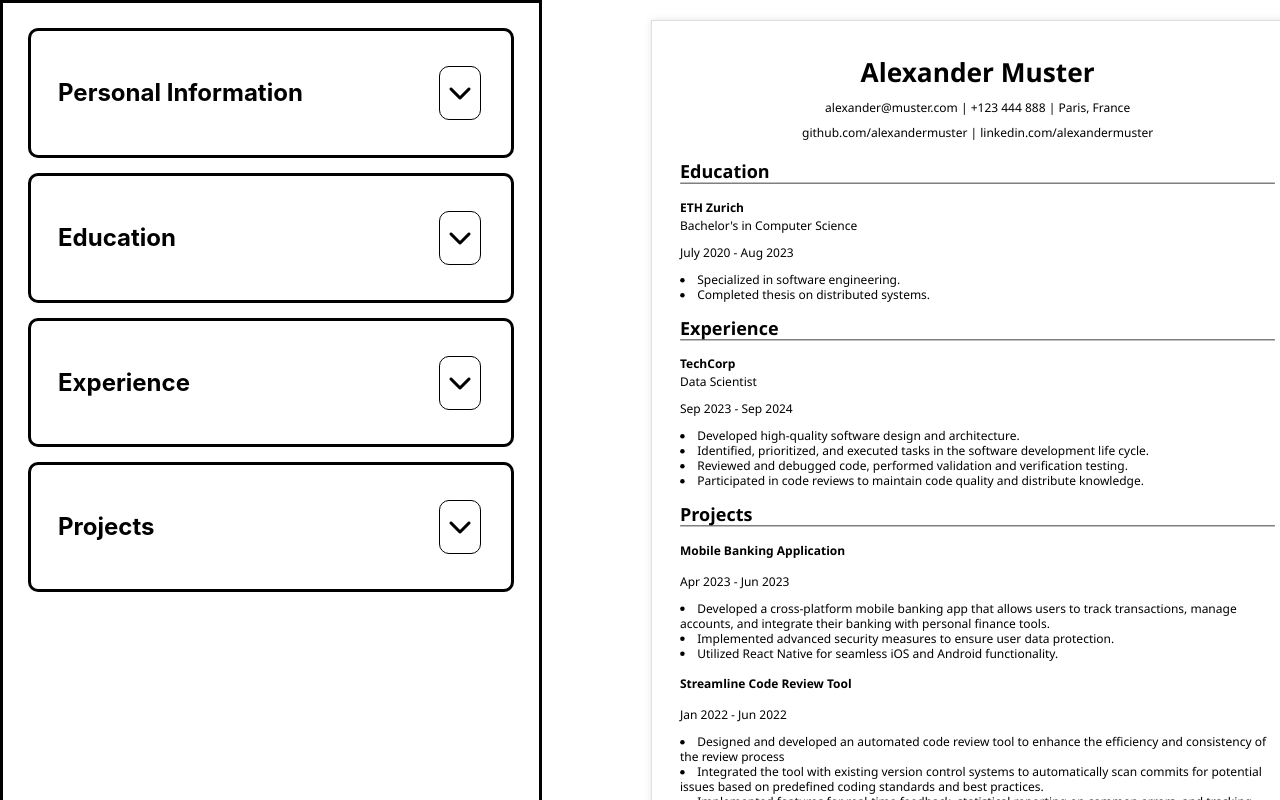
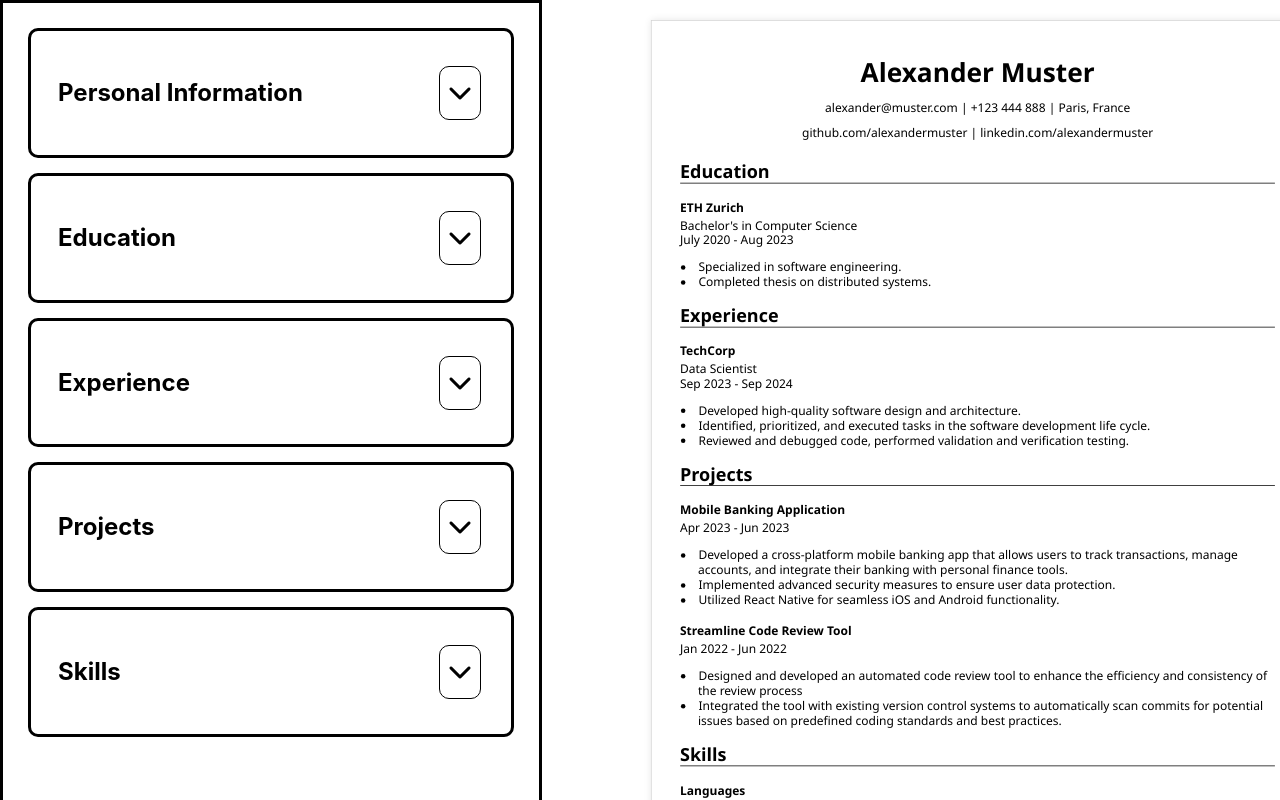
Before and after one commit to anlegi/cv_app, a React (Vite) app: page / in a window 1280 px wide. Shown: the top 800 px of the page. Built offline with nearby package versions, Linux system fonts and the light colour scheme.

Commit message:
Add skills component

```diff
--- a/src/components/cv-builder.jsx
+++ b/src/components/cv-builder.jsx
@@ -3,6 +3,7 @@ import PersonalInfoForm from "./personal-info-form.jsx"
 import EducationalInfoForm from "./educational-experience-form.jsx"
 import PracticalInfoForm from "./practical-experience-form.jsx"
 import ProjectInfoForm from "./project-form.jsx"
+import SkillInfoForm from "./skills.jsx"
 import CVDisplay from "./cv-display.jsx"
 
 function CVBuilder() {
@@ -11,6 +12,7 @@ function CVBuilder() {
     educationalInfo: [],
     practicalInfo: [],
     projectInfo: [],
+    skillInfo: [],
   })
 
 
@@ -38,6 +40,12 @@ function CVBuilder() {
       projectInfo: newData }))
   }
 
+  const handleSkillInfo = (newData) => {
+    setCvData(prevData => ({
+      ...prevData,
+      skillInfo: newData }))
+  }
+
   return (
     <div style={{ display: 'flex', justifyContent: 'space-between' }}>
         <div className="components-div">
@@ -45,6 +53,7 @@ function CVBuilder() {
             <EducationalInfoForm onSubmit={handleEducationalInfo} />
             <PracticalInfoForm onSubmit={handlePracticalInfo} />
             <ProjectInfoForm onSubmit={handleProjectInfo} />
+            <SkillInfoForm onSubmit={handleSkillInfo} />
         </div>
         <CVDisplay data={cvData} />
     </div>
--- a/src/components/cv-display.jsx
+++ b/src/components/cv-display.jsx
@@ -42,7 +42,7 @@ function CVDisplay({ data }) {
             <div>
               <h4>ETH Zurich</h4>
               <p className="description-title">Bachelor's in Computer Science</p>
-              <p>July 2020 - Aug 2023</p>
+              <p className="date-title">July 2020 - Aug 2023</p>
                 <li>Specialized in software engineering.</li>
                 <li>Completed thesis on distributed systems.</li>
             </div>
@@ -66,11 +66,10 @@ function CVDisplay({ data }) {
             <div>
               <h4>TechCorp</h4>
               <p className="description-title">Data Scientist</p>
-              <p>Sep 2023 - Sep 2024</p>
+              <p className="date-title">Sep 2023 - Sep 2024</p>
                 <li>Developed high-quality software design and architecture.</li>
                 <li>Identified, prioritized, and executed tasks in the software development life cycle.</li>
                 <li>Reviewed and debugged code, performed validation and verification testing.</li>
-                <li>Participated in code reviews to maintain code quality and distribute knowledge.</li>
             </div>
           )}
 
@@ -90,16 +89,32 @@ function CVDisplay({ data }) {
             ) : (
               <div>
                 <h4>Mobile Banking Application</h4>
-                <p>Apr 2023 - Jun 2023</p>
+                <p className="date-title">Apr 2023 - Jun 2023</p>
                 <li>Developed a cross-platform mobile banking app that allows users to track transactions, manage accounts, and integrate their banking with personal finance tools.</li>
                 <li>Implemented advanced security measures to ensure user data protection.</li>
                 <li>Utilized React Native for seamless iOS and Android functionality.</li>
 
                 <h4>Streamline Code Review Tool</h4>
-                <p>Jan 2022 - Jun 2022</p>
+                <p className="date-title">Jan 2022 - Jun 2022</p>
                 <li>Designed and developed an automated code review tool to enhance the efficiency and consistency of the review process</li>
                 <li>Integrated the tool with existing version control systems to automatically scan commits for potential issues based on predefined coding standards and best practices.</li>
-                <li>Implemented features for real-time feedback, statistical reporting on common errors, and tracking improvement over time, reducing the manual code review time by 40%.</li>
+              </div>
+            )}
+
+            <h2 className="skill-title">Skills</h2>
+            {data.skills && data.skills.length > 0 ? (
+                data.skills.map((skill, index) => (
+                    <div key={index}>
+                        <h4>{skill.skillName}</h4>
+                        <p>{skill.description}</p>
+                    </div>
+                ))
+            ) : (
+              <div>
+                <h4>Languages</h4>
+                <p className="description-title">French (native), German (C1), English (C1)</p>
+                <h4>Programming Languages</h4>
+                <p className="description-title">Javascript, Python</p>
               </div>
             )}
       </div>
--- /dev/null
+++ b/src/components/skills.jsx
@@ -0,0 +1,72 @@
+import { useState } from "react";
+
+function SkillInfoForm({ onSubmit }) {
+  const [skills, setSkills] = useState([{
+    skillName: "",
+    description: "",
+  }])
+
+  const [isCollapsed, setIsCollapsed] = useState(true)
+
+  const toggleFormVisibility = () => {
+    setIsCollapsed(!isCollapsed)
+  };
+
+  const handleChange = (e, index) => {
+    const newSkills = [...skills]
+    newSkills[index][e.target.name] = e.target.value
+    setSkills(newSkills)
+  };
+
+  const handleSubmit = (e) => {
+    e.preventDefault()
+    onSubmit(skills)
+  };
+
+  return (
+    <div className="skill-info">
+      <h2 className="form-header" onClick={toggleFormVisibility}>
+        <span>Skills</span>
+        <span className="toggle-icon">
+          {isCollapsed
+          ? <i className="fa-solid fa-chevron-down"></i>
+          : <i className="fa-solid fa-chevron-up"></i>}
+        </span>
+      </h2>
+      {!isCollapsed && (
+        <div>
+          {skills.map((skill, index) => (
+            <form className="skill-info-form" key={index} onSubmit={handleSubmit}>
+              <div className="form-row">
+                <label>
+                  Name
+                </label>
+                <input
+                  type="text"
+                  name="skillName"
+                  value={skill.skillName}
+                  onChange={(e) => handleChange(e, index)}
+                />
+              </div>
+              <div className="form-row">
+                <label>
+                  Description
+                </label>
+                <input
+                  type="text"
+                  name="description"
+                  value={skill.description}
+                  onChange={(e) => handleChange(e, index)}
+                />
+              </div>
+            </form>
+          ))}
+          <button onClick={() => setSkills([...skills, { skillName: "", description: "" }])}>Add Another Skill</button>
+          <button className="submit-all-btn" type="submit" onClick={handleSubmit}>Submit All</button>
+        </div>
+      )}
+    </div>
+  );
+}
+
+export default SkillInfoForm;
--- a/src/index.css
+++ b/src/index.css
@@ -94,7 +94,7 @@ button:focus-visible {
 }
 
 
-.personal-info, .educational-info, .practical-info, .project-info {
+.personal-info, .educational-info, .practical-info, .project-info, .skill-info{
   border: solid black;
   border-radius: 10px;
   min-width: 450px;
@@ -121,7 +121,7 @@ button:focus-visible {
 
 
 
-.personal-info-form, .educational-info-form, .practical-info-form, .project-info-form {
+.personal-info-form, .educational-info-form, .practical-info-form, .project-info-form, .skill-info-form {
   width: 100%; /* Match width to ensure alignment with the toggle icon */
   display: flex;
   flex-direction: column;
@@ -218,12 +218,27 @@ button:focus-visible {
 }
 
 
-.education-title, .experience-title, .project-title {
+.education-title, .experience-title, .project-title, .skill-title {
   border-bottom: 0.4px solid black;
 }
 
+
 .description-title {
   margin-top: -17px;
+}
+
+.date-title {
+  margin-top: -17px;
+}
+
+.cv-container ul {
+  list-style-position: inside; /* Ensures bullets are inside the text block */
+  padding-left: 0; /* Removes default padding */
+}
+
+.cv-container li {
+  text-indent: -1.4em; /* Pulls bullet points to the left */
+  padding-left: 1.5em; /* Pushes text to start right after the bullet point */
 }
 
 @media (prefers-color-scheme: light) {
```
